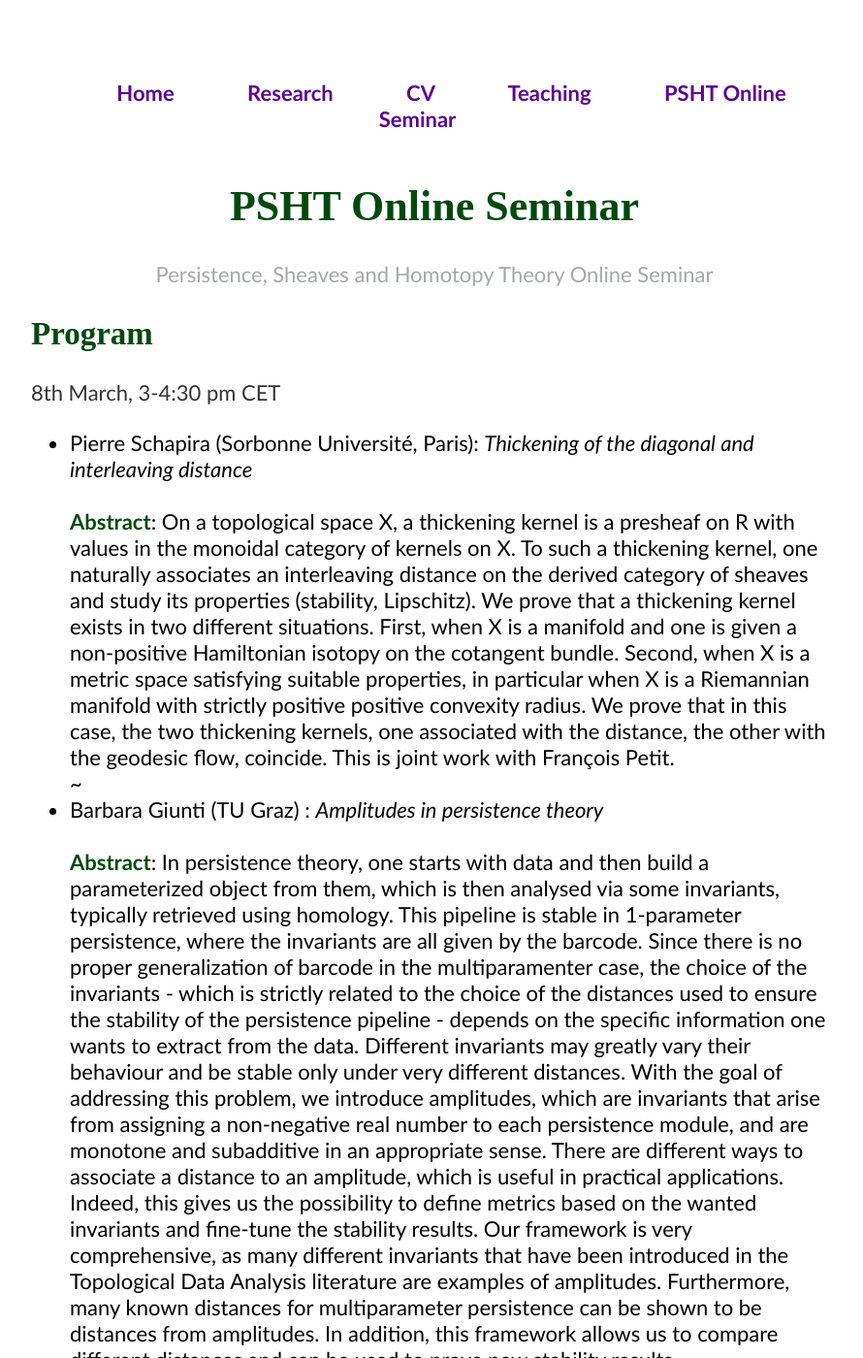
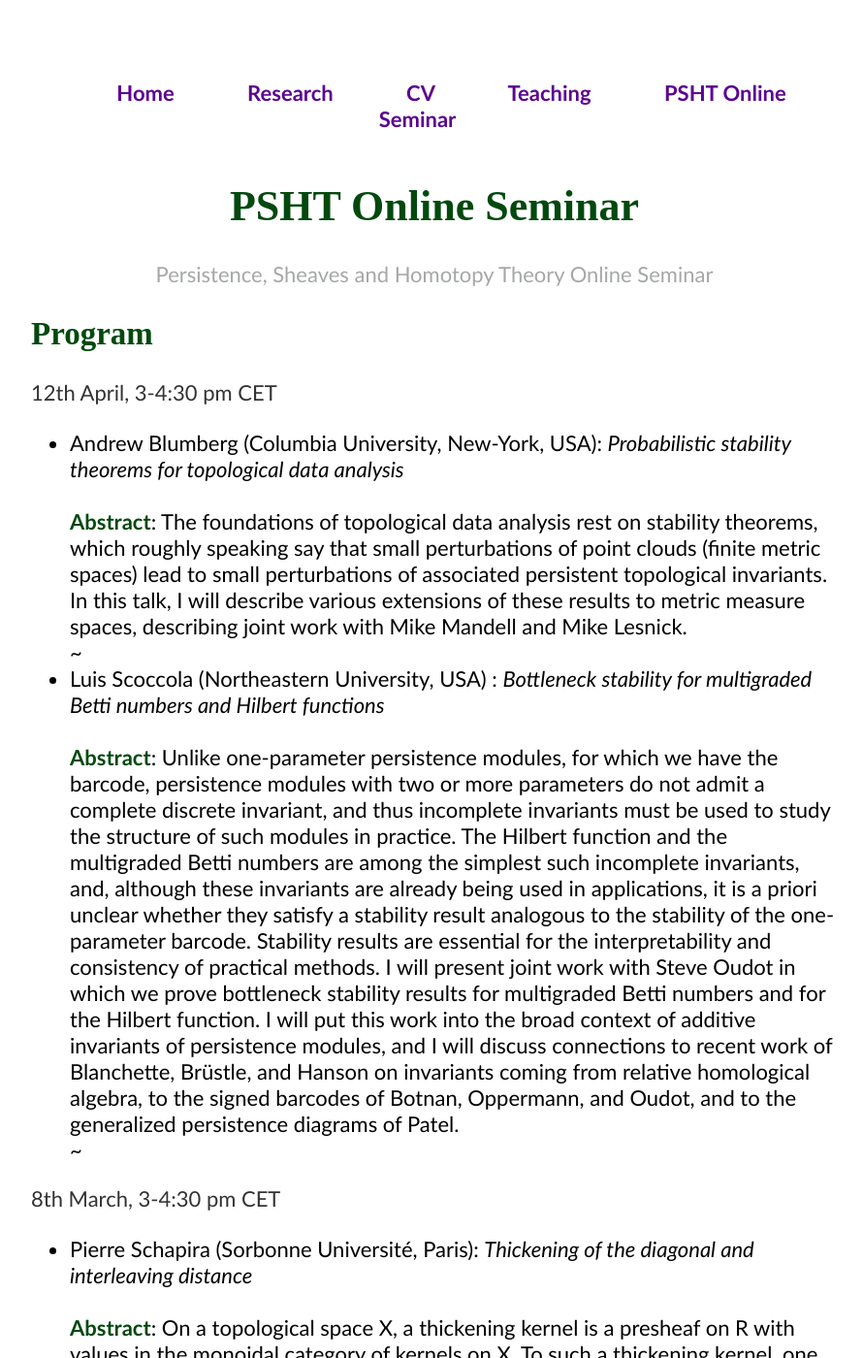
Before and after one commit to nberkouk/nberkouk.github.io, a Jekyll site: the page built from psht.html, in a window 1280 px wide and 1400 px high. Shown: the whole window at 97% size, without its empty margins (192-1082 px from the left). Built offline with Jekyll 4.4.1, drawn with Linux system fonts in a browser that asks for light colours.

Commit message:
add april session

```diff
--- a/psht.html
+++ b/psht.html
@@ -17,6 +17,21 @@ title: Nicolas Berkouk
 
 
       <h2>Program</h2>
+
+      <p>12th April, 3-4:30 pm CET</p>
+      <ul style="font-family:'Optima';">
+
+      <li> Andrew Blumberg (Columbia University, New-York, USA): <i> Probabilistic stability theorems for topological data analysis</i></li>
+
+        <br> <b> Abstract</b>:  The foundations of topological data analysis rest on stability theorems, which roughly speaking say that small perturbations of point clouds (finite metric spaces) lead to small perturbations of associated persistent topological invariants.  In this talk, I will describe various extensions of these results to metric measure spaces, describing joint work with Mike Mandell and Mike Lesnick.
+    <br> ~
+      <li> Luis Scoccola  (Northeastern University, USA)  : <i>Bottleneck stability for multigraded Betti numbers and Hilbert functions</i></li>
+
+        <br> <b> Abstract</b>: Unlike one-parameter persistence modules, for which we have the barcode, persistence modules with two or more parameters do not admit a complete discrete invariant, and thus incomplete invariants must be used to study the structure of such modules in practice. The Hilbert function and the multigraded Betti numbers are among the simplest such incomplete invariants, and, although these invariants are already being used in applications, it is a priori unclear whether they satisfy a stability result analogous to the stability of the one-parameter barcode. Stability results are essential for the interpretability and consistency of practical methods. I will present joint work with Steve Oudot in which we prove bottleneck stability results for multigraded Betti numbers and for the Hilbert function. I will put this work into the broad context of additive invariants of persistence modules, and I will discuss connections to recent work of Blanchette, Brüstle, and Hanson on invariants coming from relative homological algebra, to the signed barcodes of Botnan, Oppermann, and Oudot, and to the generalized persistence diagrams of Patel.
+    <br> ~
+      </ul>
+
+
 
       <p>8th March, 3-4:30 pm CET</p>
       <ul style="font-family:'Optima';">
```
